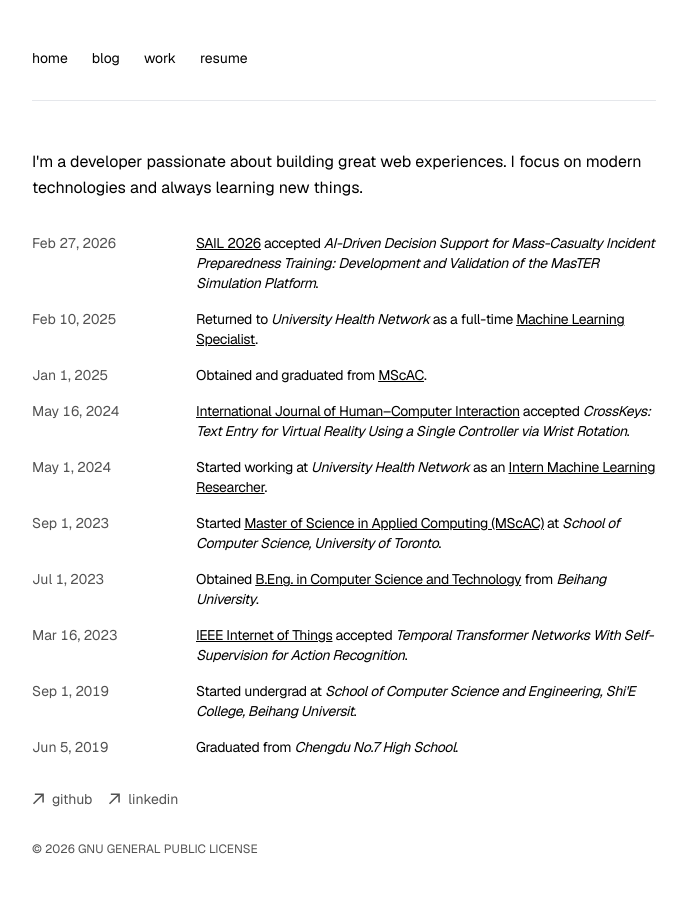
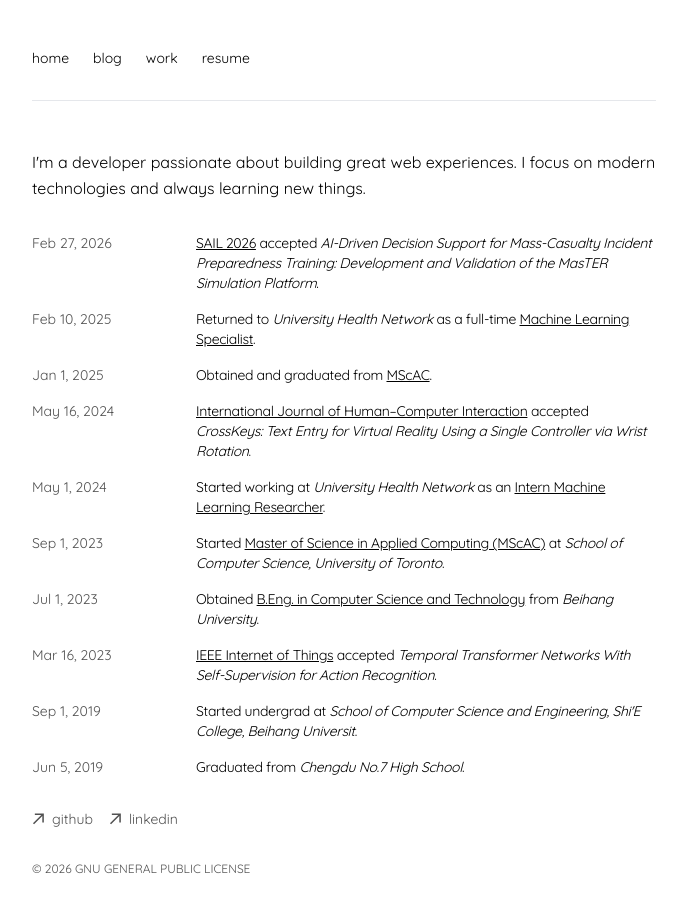
Before and after one commit to lorenz-liu/me, a Next.js app: page / in a window 1280 px wide. Shown: the top 912 px of the page, without its empty margins (296-983 px from the left). Built offline with nearby package versions, Linux system fonts and the light colour scheme.

Commit message:
update: fonts

```diff
--- a/app/globals.css
+++ b/app/globals.css
@@ -1,9 +1,61 @@
 @import "tailwindcss";
+
+@font-face {
+  font-family: 'Quicksand';
+  src: url('/fonts/quicksand/Quicksand-Regular.ttf') format('truetype');
+  font-weight: 400;
+  font-style: normal;
+  font-display: swap;
+}
+
+@font-face {
+  font-family: 'Quicksand';
+  src: url('/fonts/quicksand/Quicksand-Medium.ttf') format('truetype');
+  font-weight: 500;
+  font-style: normal;
+  font-display: swap;
+}
+
+@font-face {
+  font-family: 'Quicksand';
+  src: url('/fonts/quicksand/Quicksand-SemiBold.ttf') format('truetype');
+  font-weight: 600;
+  font-style: normal;
+  font-display: swap;
+}
+
+@font-face {
+  font-family: 'Quicksand';
+  src: url('/fonts/quicksand/Quicksand-Bold.ttf') format('truetype');
+  font-weight: 700;
+  font-style: normal;
+  font-display: swap;
+}
+
+@font-face {
+  font-family: 'Quicksand';
+  src: url('/fonts/quicksand/Quicksand-Light.ttf') format('truetype');
+  font-weight: 300;
+  font-style: normal;
+  font-display: swap;
+}
+
+@font-face {
+  font-family: 'Raleway Dots';
+  src: url('/fonts/raleway-dots/RalewayDots-Regular.ttf') format('truetype');
+  font-weight: 400;
+  font-style: normal;
+  font-display: swap;
+}
 
 body {
   background: #ffffff;
   color: #000000;
-  font-family: var(--font-geist-sans), system-ui, -apple-system, sans-serif;
+  font-family: 'Quicksand', system-ui, -apple-system, sans-serif;
+}
+
+.font-raleway-dots {
+  font-family: 'Raleway Dots', sans-serif;
 }
 
 .prose {
--- a/app/layout.tsx
+++ b/app/layout.tsx
@@ -1,17 +1,6 @@
 import type { Metadata } from "next";
-import { Geist, Geist_Mono } from "next/font/google";
 import "./globals.css";
 import Link from "next/link";
-
-const geistSans = Geist({
-  variable: "--font-geist-sans",
-  subsets: ["latin"],
-});
-
-const geistMono = Geist_Mono({
-  variable: "--font-geist-mono",
-  subsets: ["latin"],
-});
 
 export const metadata: Metadata = {
   title: "Personal Website",
@@ -24,10 +13,7 @@ export default function RootLayout({
   children: React.ReactNode;
 }>) {
   return (
-    <html
-      lang="en"
-      className={`${geistSans.variable} ${geistMono.variable} antialiased`}
-    >
+    <html lang="en" className="antialiased">
       <body className="min-h-screen bg-white text-black">
         <div className="max-w-2xl mx-auto px-6 py-12">
           <nav className="mb-12 pb-8 border-b border-gray-200">
```
